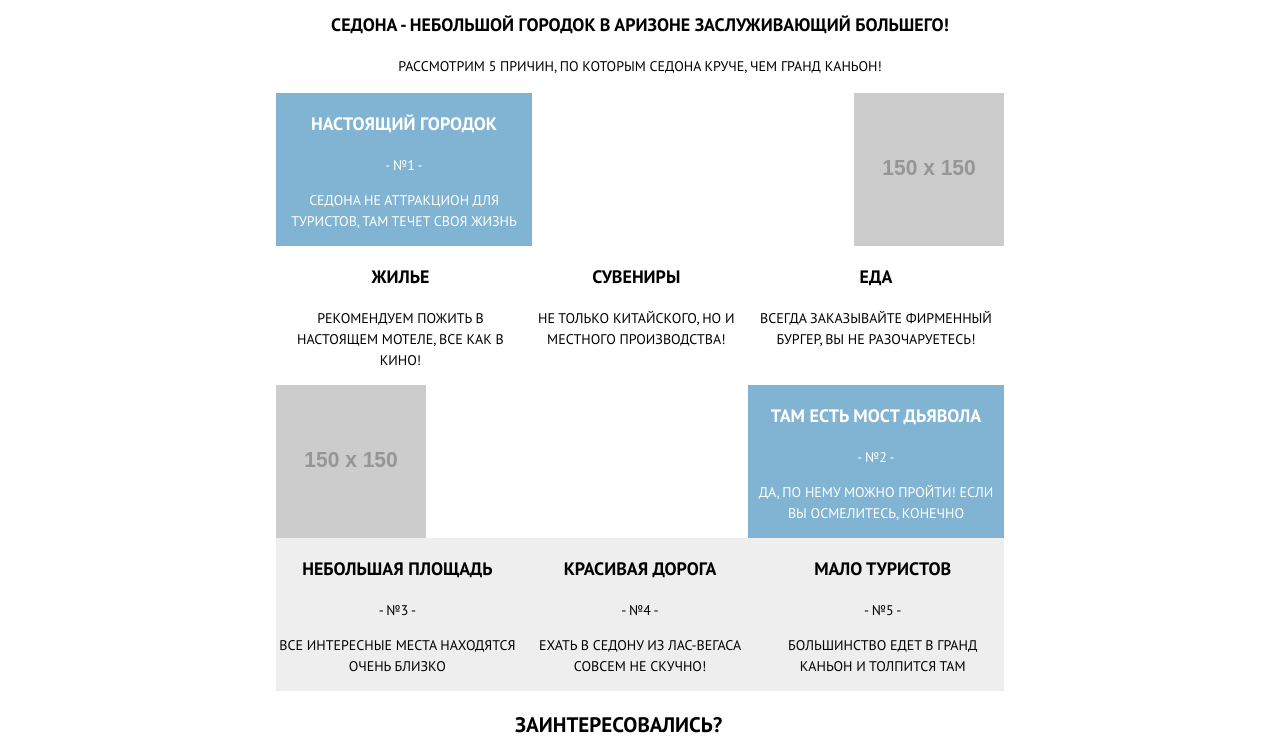
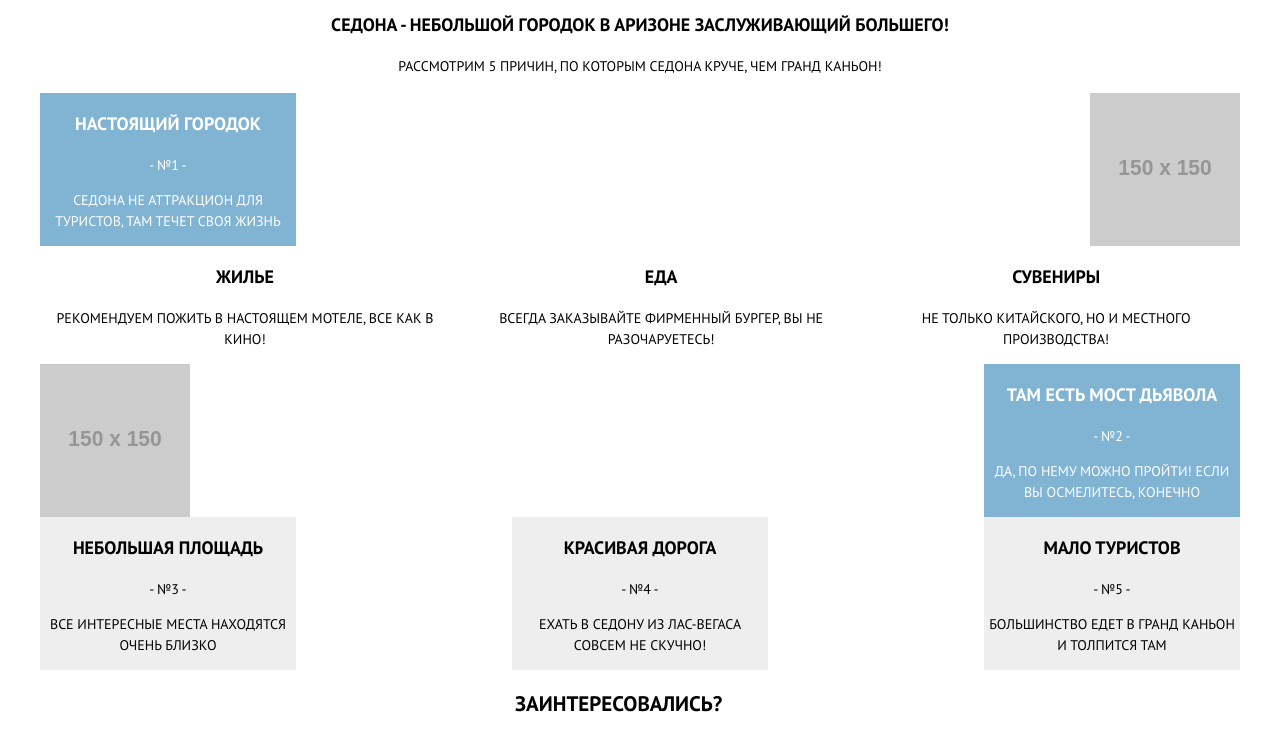
Before and after one commit to htmlacademy-adaptive/222997-sedona-21, a plain HTML site: page 9/index.html in a window 1280 px wide. Shown: the part 601-1339 px from the top of the page. Drawn offline with Linux system fonts and the light colour scheme; placeholder pictures from the web are drawn by us.

Commit message:
:heavy_check_mark: Сборка #9

```diff
--- a/9/css/style.css
+++ b/9/css/style.css
@@ -324,13 +324,17 @@
   font-weight: normal;
   font-style: normal;
   width: 320px;
-  padding: 0 20px;
   margin: 0 auto;
   text-transform: uppercase;
 }
 @media (min-width: 768px) {
   .page__body {
     width: 768px;
+  }
+}
+@media (min-width: 1200px) {
+  .page__body {
+    width: 1200px;
   }
 }
 ul {
@@ -351,9 +355,12 @@
 .page-header {
   background-color: #ffffff;
   text-align: center;
+  display: flex;
+  flex-direction: column;
 }
 .page-header__logo {
   text-align: center;
+  order: 2;
 }
 .intro {
   text-align: center;
@@ -416,12 +423,20 @@
   line-height: 26px;
   font-weight: 400;
 }
+@media (min-width: 768px) {
+  .advantages__list {
+    display: flex;
+    flex-direction: row;
+    justify-content: space-between;
+  }
+}
+@media (min-width: 768px) {
+  .advantage__item--third {
+    order: 3;
+  }
+}
 .advantages-big-block {
   color: #FFFFFF;
-  text-align: center;
-}
-.advantages-big-block__pic {
-  display: block;
 }
 @media (min-width: 768px) {
   .advantages-big-block__wrapper {
@@ -431,20 +446,20 @@
   }
 }
 @media (min-width: 768px) {
-  .advantages-big-block__pic--move {
-    order: -1;
+  .advantages-big-block__pic--reverse {
+    flex-direction: row-reverse;
   }
 }
 .advantage {
   background-color: #81B3D2;
 }
+.advantage--grey {
+  background-color: #EEEEEE;
+}
 @media (min-width: 768px) {
   .advantage {
     width: 256px;
   }
-}
-.advantage-grey {
-  background-color: #EEEEEE;
 }
 .advantage__title {
   font-size: 18px;
@@ -463,13 +478,6 @@
 }
 .advantages-small-block {
   text-align: center;
-}
-@media (min-width: 768px) {
-  .advantages__list {
-    display: flex;
-    flex-direction: row;
-    justify-content: space-between;
-  }
 }
 @media (min-width: 768px) {
   .advantages-small-block__wrapper {
--- a/9/index.html
+++ b/9/index.html
@@ -71,7 +71,7 @@
               <h3 class="advantage__title">Жилье</h3>
               <p class="advantage__text">Рекомендуем пожить в настоящем мотеле, все как в кино!</p>
             </li>
-            <li class="advantages__item">
+            <li class="advantages__item advantage__item--third">
               <h3 class="advantage__title">Сувениры</h3>
               <p class="advantage__text">Не только китайского, но и местного производства!</p>
             </li>
@@ -83,33 +83,32 @@
         </div>
 
         <div class="advantages-big-block">
-          <div class="advantages-big-block__wrapper">
+          <div class="advantages-big-block__wrapper advantages-big-block__pic--reverse">
             <div class="advantage">
               <h3 class="advantage__title">Там есть мост дьявола</h3>
               <span class="advantage__number">- №2 -</span>
               <p class="advantage__text">Да, по нему можно пройти! Если вы осмелитесь, конечно</p>
             </div>
-            <img class="advantages-big-block__pic advantages-big-block__pic--move"
-              src="https://via.placeholder.com/150x150" alt="Мост дьявола">
+            <img class="advantages-big-block__pic" src="https://via.placeholder.com/150x150" alt="Мост дьявола">
           </div>
         </div>
 
         <div class="advantages-small-block">
           <div class="advantages-small-block__wrapper">
 
-            <div class="advantage advantage-grey">
+            <div class="advantage advantage--grey">
               <h3 class="advantage__title">Небольшая площадь</h3>
               <span class="advantage__number">- №3 -</span>
               <p class="advantage__text">Все интересные места находятся очень близко</p>
             </div>
 
-            <div class="advantage advantage-grey">
+            <div class="advantage advantage--grey">
               <h3 class="advantage__title">Красивая дорога</h3>
               <span class="advantage__number">- №4 -</span>
               <p class="advantage__text">Ехать в седону из лас-вегаса совсем не скучно!</p>
             </div>
 
-            <div class="advantage advantage-grey">
+            <div class="advantage advantage--grey">
               <h3 class="advantage__title">Мало туристов</h3>
               <span class="advantage__number">- №5 -</span>
               <p class="advantage__text">Большинство едет в гранд каньон и толпится там</p>
@@ -136,6 +135,8 @@
         <img class="map__pic" src="https://via.placeholder.com/150x150" alt="Карта">
       </div>
     </section>
+
+  </main>
 
   <footer class="main-footer">
     <div class="main-footer__wrapper">
@@ -164,8 +165,6 @@
     </div>
   </footer>
 
-  </main>
-
 </body>
 
 </html>
```
Also changed, not shown: 9/Untitled-1.html (added, +24 -0 lines), 1 other file. Lines whose indentation alone changed are shown as unchanged.
